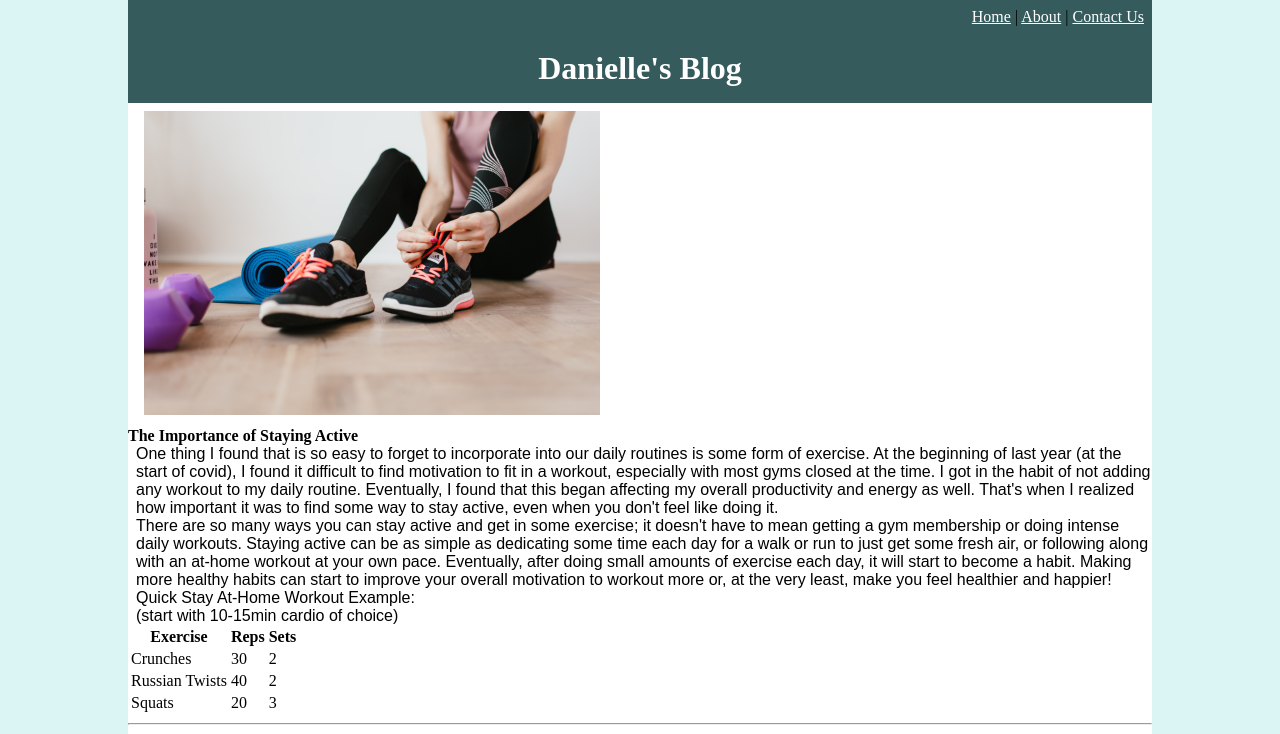
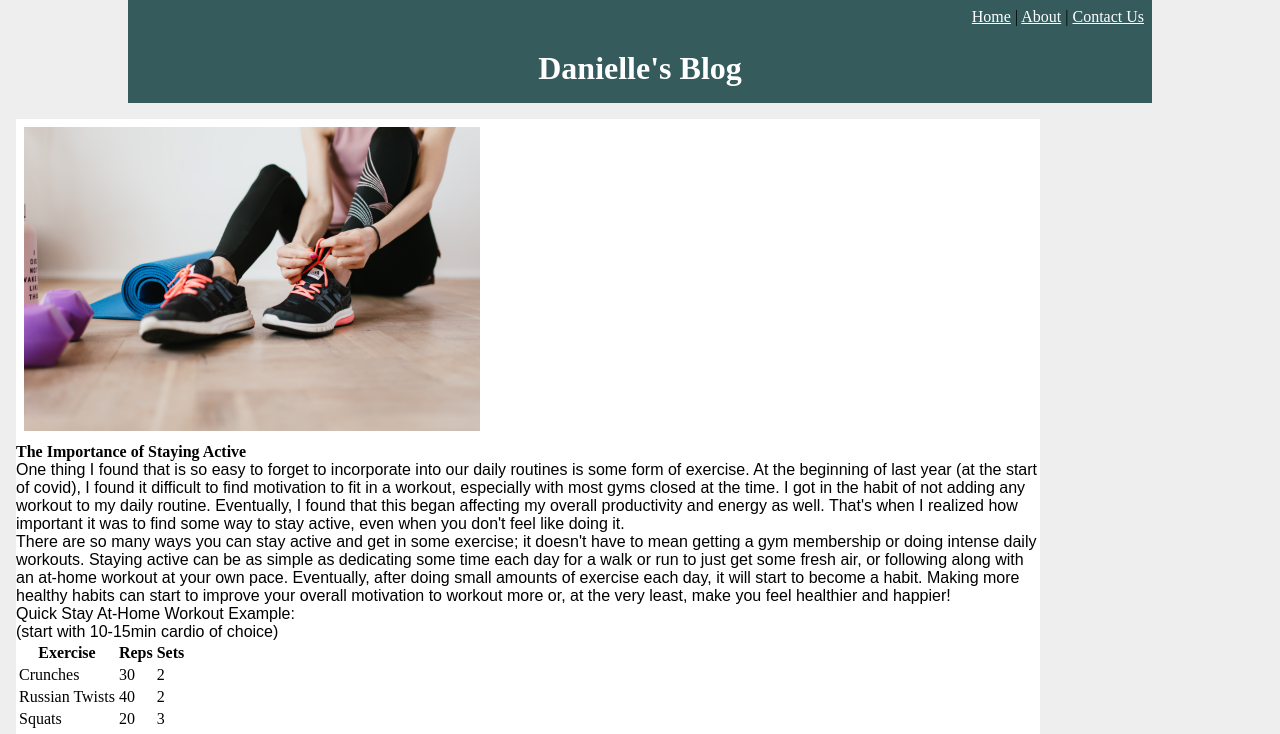
Before and after one commit to lamoure6/mi349_blog, a plain HTML site: page index.html in a window 1280 px wide. Shown: the top 734 px of the page. Drawn offline with Linux system fonts and the light colour scheme.

Commit message:
css updates

```diff
--- a/style.css
+++ b/style.css
@@ -8,7 +8,7 @@ figcaption, h1, h2, h3, ul, li, body, div, p, img {
 }
 
 body{
-    background-color:rgb(219, 244, 244);
+    background-color:rgb(238, 238, 238);
 }
 
 header, div.content{
@@ -19,6 +19,7 @@ header, div.content{
 
 div.content{
     background-color: white;
+    margin:1em;
 }
 
 header{
@@ -55,8 +56,9 @@ p {
     font-family: "Arial", Helvetica, sans-serif;
 }
 
-div.content p{
-    margin-left: 0.5em
+#blog-post p{
+    margin-bottom: 0.5em;
+
 }
 
 img{
```
